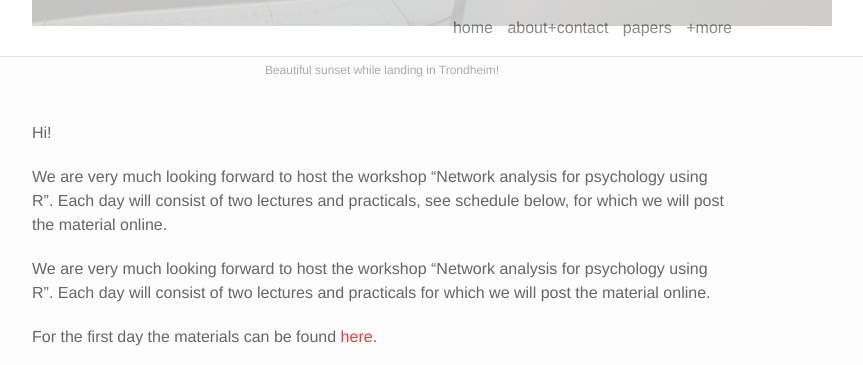
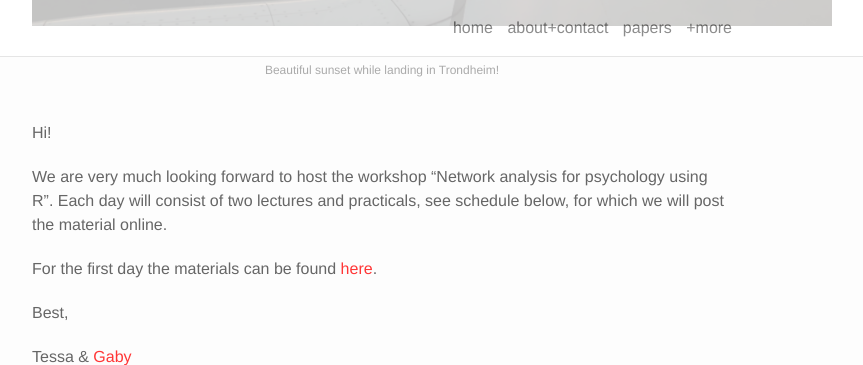
Before and after one commit to tfblanken/tfblanken.github.io, a Jekyll site: the page built from _posts/2019-12-16-trondheim.markdown, in a window 1280 px wide and 900 px high, scrolled down 780 px, cut to the strip 0-365 px from the top of the window. Shown: the whole strip, without its empty margins (258-1121 px from the left). Built offline with Jekyll 4.4.1, drawn with Linux system fonts in a browser that asks for light colours; nearby versions of some CDN libraries.

Commit message:
Trondheim: schedule added

```diff
--- a/_posts/2019-12-16-trondheim.markdown
+++ b/_posts/2019-12-16-trondheim.markdown
@@ -19,7 +19,6 @@
 
 We are very much looking forward to host the workshop "Network analysis for psychology using R". Each day will consist of two lectures and practicals, see schedule below, for which we will post the material online.
 
-We are very much looking forward to host the workshop "Network analysis for psychology using R". Each day will consist of two lectures and practicals for which we will post the material online.
 
 For the first day the materials can be found <a href="https://www.dropbox.com/sh/uacei0j4pyskta3/AAC66iL4UidefI4jmJGUE_fka?dl=0" target="blank">here</a>.
 
@@ -28,7 +27,7 @@
 Tessa & <a href="http://gabylunansky.com/" target="blank">Gaby</a>
 
 
-<img src="/img/191216_trondheim_schedule.pdf" alt="drawing" width="800"/>
+<img src="/img/191216_trondheim_schedule.jpg" alt="drawing" width="800"/>
 
 <br/>
 <br/>
```
Also changed, not shown: 1 other file.
